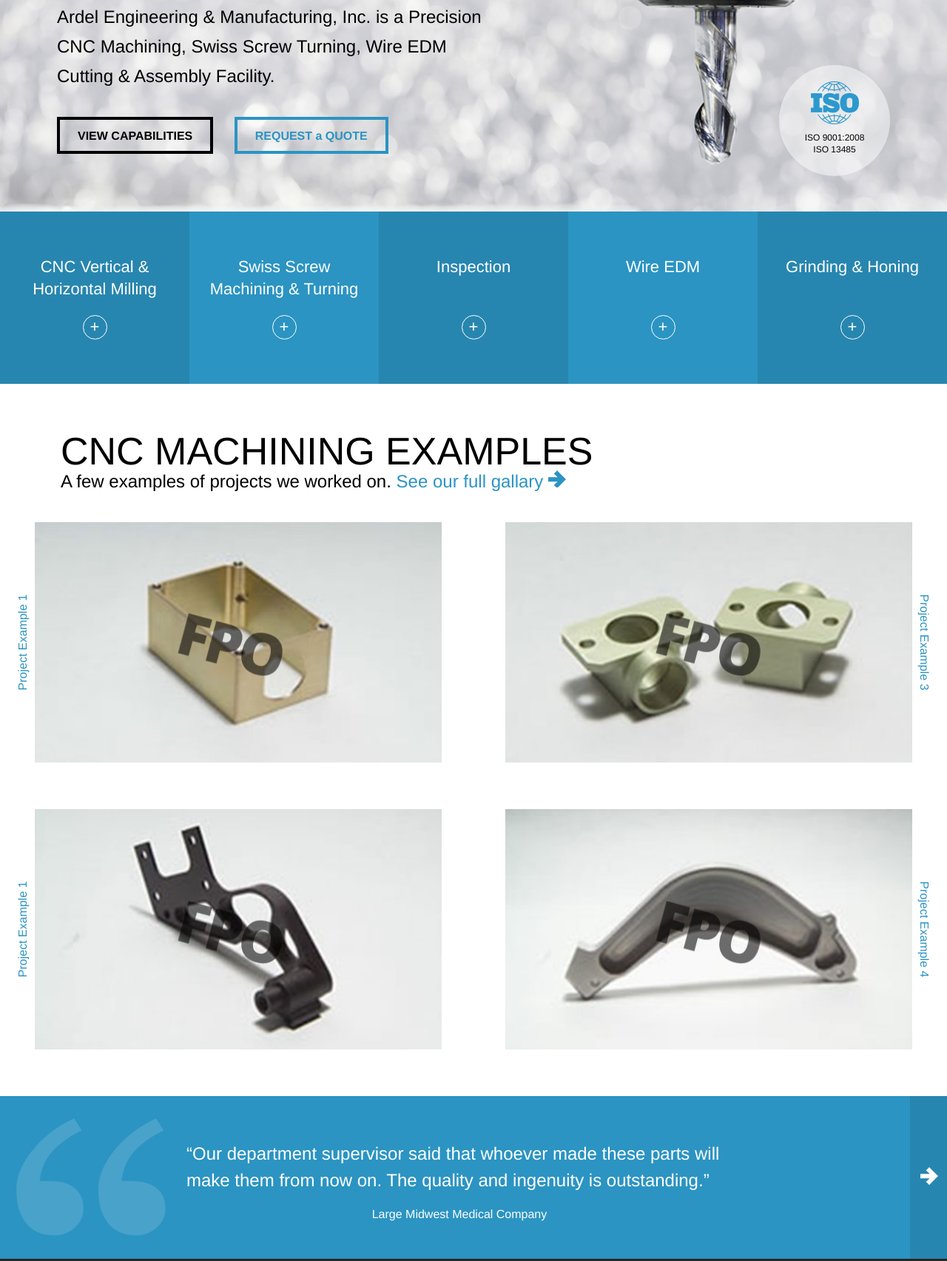
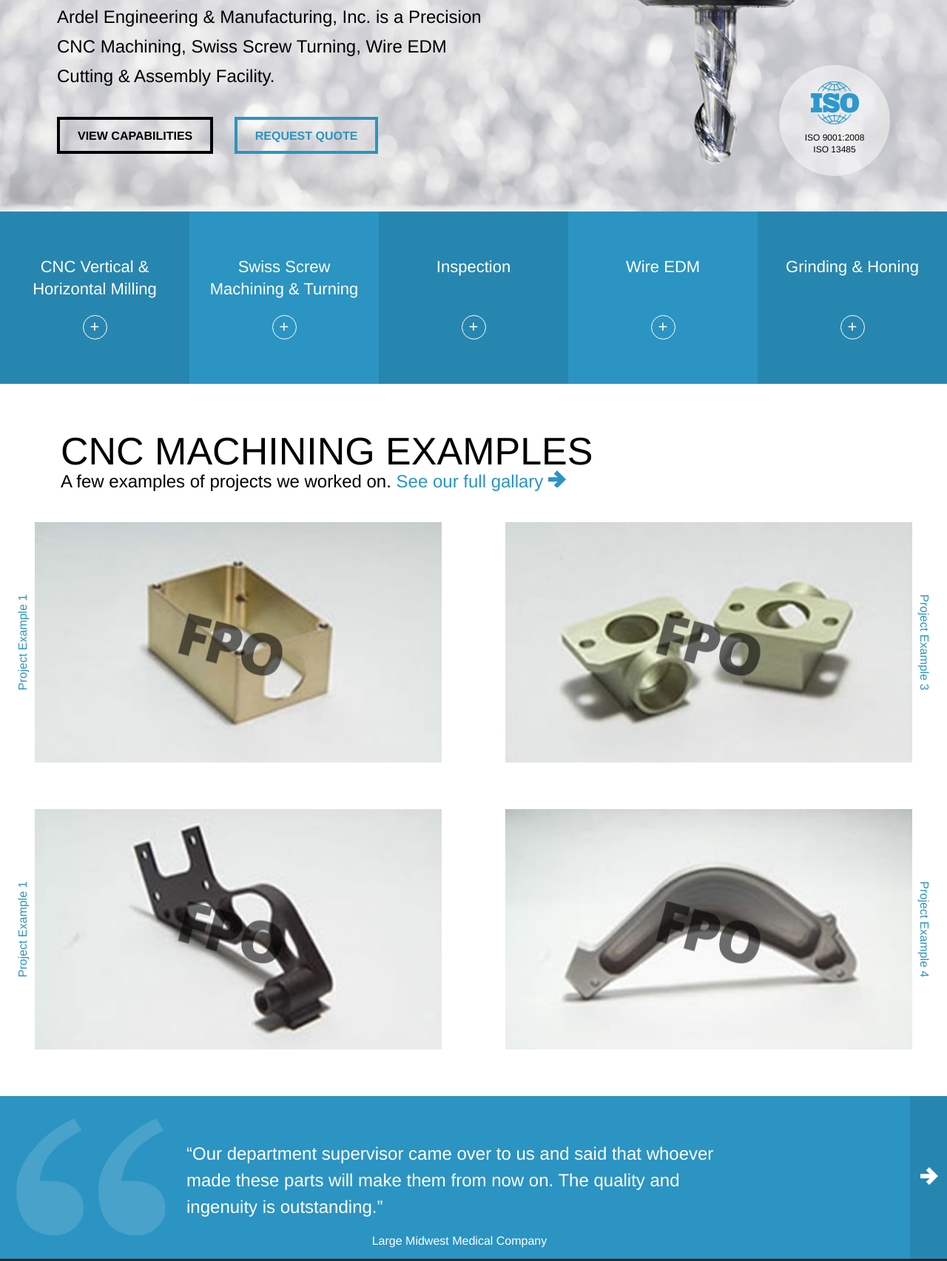
Before and after one commit to jameshartley/test-repo, a plain HTML site: page index.html in a window 1280 px wide. Shown: the part 454-2159 px from the top of the page at 74% size. Drawn offline with nearby package versions, Linux system fonts and the light colour scheme.

Commit message:
add text to blockquote

```diff
--- a/index.html
+++ b/index.html
@@ -40,7 +40,7 @@
 			<h1>FULL SERVICE <span>CNC MACHINING</span></h1>
 			<p class="intro">Ardel Engineering & Manufacturing, Inc. is a Precision CNC Machining, Swiss Screw Turning, Wire EDM Cutting & Assembly Facility.</p>
 			<a class="view-capabilities">VIEW CAPABILITIES</a>
-			<a class="request-quote">REQUEST a QUOTE</a>
+			<a class="request-quote">REQUEST QUOTE</a>
 			<div id="iso">
 				<span class="iso"></span>
 				<p>ISO 9001:2008</p>
@@ -86,7 +86,7 @@
 
 	<section id="quotes" class="group">
 		<blockquote>
-			<p>“Our department supervisor said that whoever made these parts will make them from now on. The quality and ingenuity is outstanding.”</p>
+			<p>“Our department supervisor came over to us and said that whoever made these parts will make them from now on. The quality and ingenuity is outstanding.”</p>
 			<footer>Large Midwest Medical Company</footer>
 		</blockquote>
 		<a class="next" href="#"></a>
```
